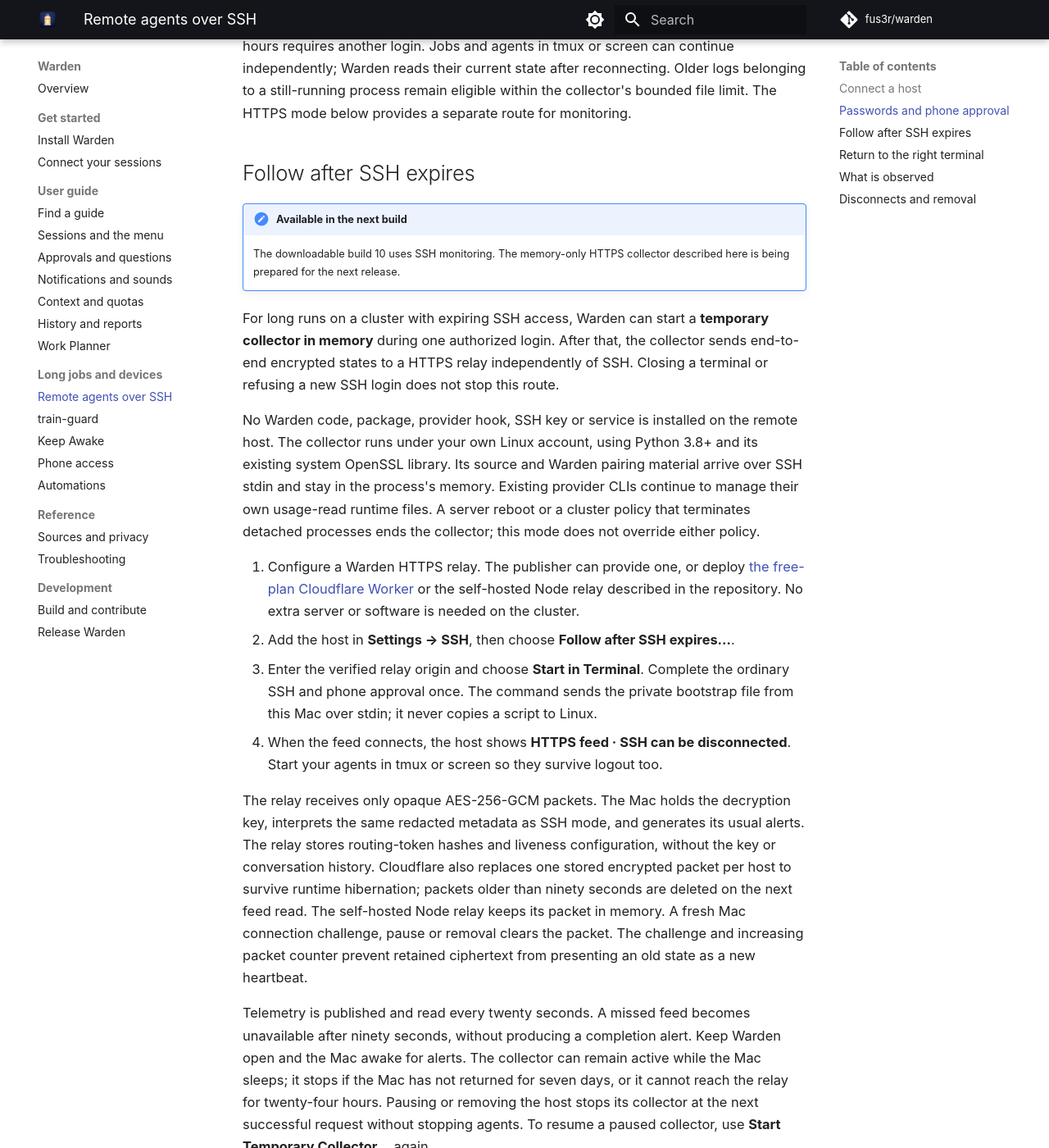
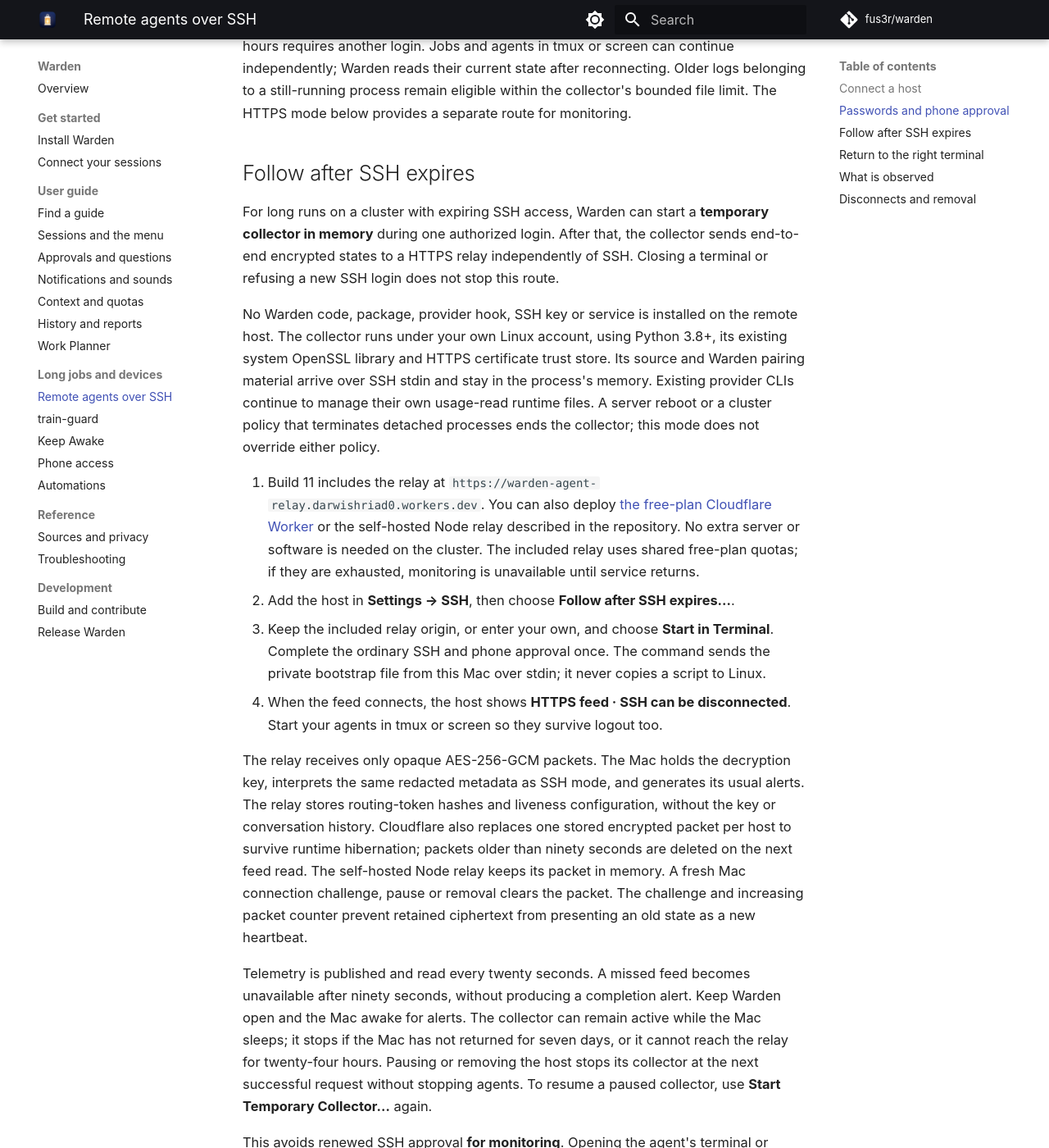
Before and after one commit to fus3r/warden, an MkDocs documentation site: the page built from docs/guide/remote-ssh.md, in a window 1280 px wide and 1400 px high, scrolled down 1563 px. Shown: the whole window at 82% size. Built offline with MkDocs 1.6.1 and Material for MkDocs 9.7.7, drawn with Linux system fonts in a browser that asks for light colours; comment, search, counter and statistics services are not loaded.

```diff
--- a/docs/guide/remote-ssh.md
+++ b/docs/guide/remote-ssh.md
@@ -26,16 +26,13 @@ With SSH monitoring, a cluster that forcibly closes all approved connections aft
 
 ## Follow after SSH expires
 
-!!! note "Available in the next build"
-    The downloadable build 10 uses SSH monitoring. The memory-only HTTPS collector described here is being prepared for the next release.
-
 For long runs on a cluster with expiring SSH access, Warden can start a **temporary collector in memory** during one authorized login. After that, the collector sends end-to-end encrypted states to a HTTPS relay independently of SSH. Closing a terminal or refusing a new SSH login does not stop this route.
 
-No Warden code, package, provider hook, SSH key or service is installed on the remote host. The collector runs under your own Linux account, using Python 3.8+ and its existing system OpenSSL library. Its source and Warden pairing material arrive over SSH stdin and stay in the process's memory. Existing provider CLIs continue to manage their own usage-read runtime files. A server reboot or a cluster policy that terminates detached processes ends the collector; this mode does not override either policy.
+No Warden code, package, provider hook, SSH key or service is installed on the remote host. The collector runs under your own Linux account, using Python 3.8+, its existing system OpenSSL library and HTTPS certificate trust store. Its source and Warden pairing material arrive over SSH stdin and stay in the process's memory. Existing provider CLIs continue to manage their own usage-read runtime files. A server reboot or a cluster policy that terminates detached processes ends the collector; this mode does not override either policy.
 
-1. Configure a Warden HTTPS relay. The publisher can provide one, or deploy [the free-plan Cloudflare Worker](https://github.com/fus3r/warden/tree/main/Relay/Worker) or the self-hosted Node relay described in the repository. No extra server or software is needed on the cluster.
+1. Build 11 includes the relay at `https://warden-agent-relay.darwishriad0.workers.dev`. You can also deploy [the free-plan Cloudflare Worker](https://github.com/fus3r/warden/tree/main/Relay/Worker) or the self-hosted Node relay described in the repository. No extra server or software is needed on the cluster. The included relay uses shared free-plan quotas; if they are exhausted, monitoring is unavailable until service returns.
 2. Add the host in **Settings → SSH**, then choose **Follow after SSH expires…**.
-3. Enter the verified relay origin and choose **Start in Terminal**. Complete the ordinary SSH and phone approval once. The command sends the private bootstrap file from this Mac over stdin; it never copies a script to Linux.
+3. Keep the included relay origin, or enter your own, and choose **Start in Terminal**. Complete the ordinary SSH and phone approval once. The command sends the private bootstrap file from this Mac over stdin; it never copies a script to Linux.
 4. When the feed connects, the host shows **HTTPS feed · SSH can be disconnected**. Start your agents in tmux or screen so they survive logout too.
 
 The relay receives only opaque AES-256-GCM packets. The Mac holds the decryption key, interprets the same redacted metadata as SSH mode, and generates its usual alerts. The relay stores routing-token hashes and liveness configuration, without the key or conversation history. Cloudflare also replaces one stored encrypted packet per host to survive runtime hibernation; packets older than ninety seconds are deleted on the next feed read. The self-hosted Node relay keeps its packet in memory. A fresh Mac connection challenge, pause or removal clears the packet. The challenge and increasing packet counter prevent retained ciphertext from presenting an old state as a new heartbeat.
```
Also changed, not shown: CHANGELOG.md (+2 -2 lines), README.md (+2 -2 lines), Relay/Worker/README.md (+9 -1 lines), docs/development.md (+2 -2 lines), docs/index.md (+1 -1 lines), website/index.html (+7 -7 lines), 7 other files.
